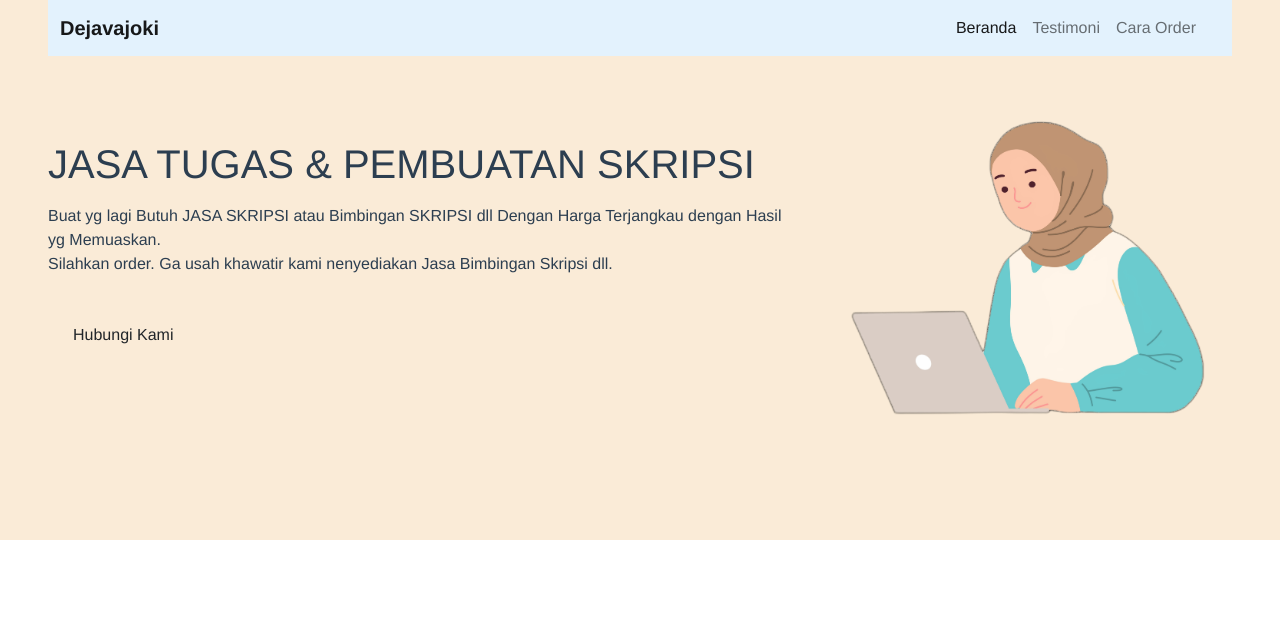
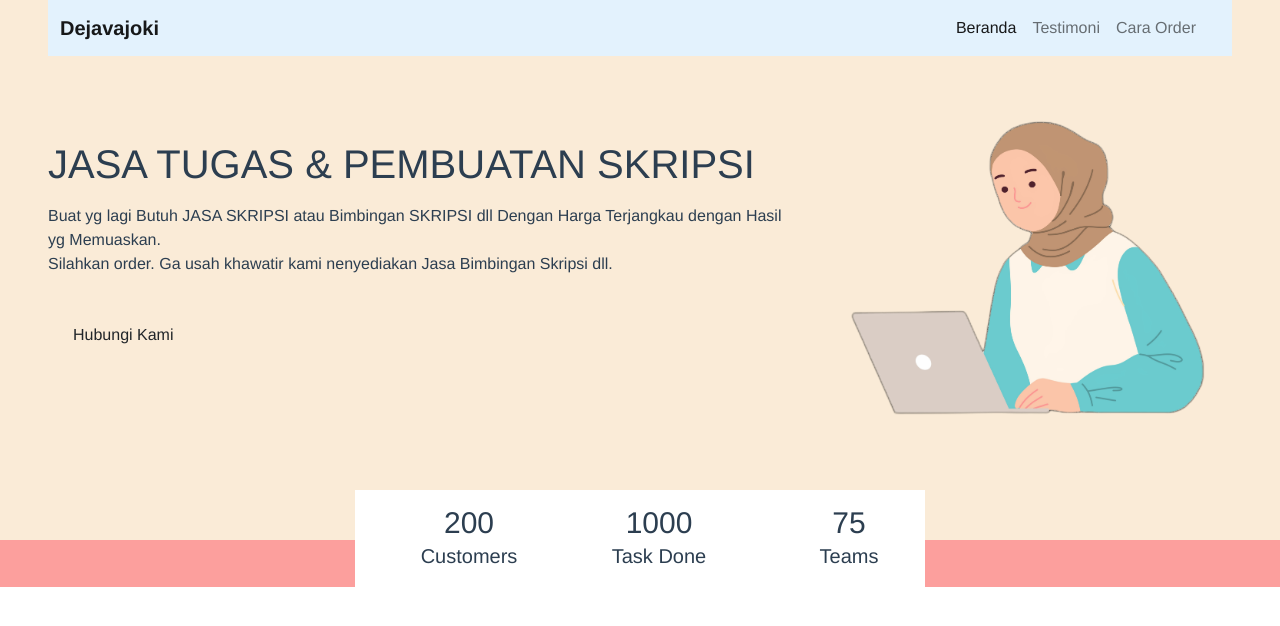
Before and after one commit to chelsafarah/dejava, a Vue app: page /#/ in a window 1280 px wide. Shown: the top 626 px of the page. Built offline with nearby package versions, Linux system fonts and the light colour scheme.

Commit message:
add statistic

```diff
--- /dev/null
+++ b/src/components/StatisticContent.vue
@@ -0,0 +1,47 @@
+<template>
+    <div class="container">
+        <section class="section-stats row justify-content-center" id="stats">
+            <div class="col-4 col-md-2 stats-detail">
+                <h2>200</h2>
+                <p>Customers</p>
+            </div>
+            <div class="col-4 col-md-2 stats-detail">
+                <h2>1000</h2>
+                <p>Task Done</p>
+            </div>
+            <div class="col-4 col-md-2 stats-detail">
+                <h2>75</h2>
+                <p>Teams</p>
+            </div>
+        </section>
+    </div>
+</template>
+
+<script>
+
+export default {
+  name: 'NavbarComponent',
+  components: {
+
+  },
+}
+</script>
+
+<style>
+    .section-stats {
+        margin-top: -50px;
+    }
+    .section-stats .stats-detail {
+        padding-top: 15px;
+        background-color: #fff;
+        padding-left: 50px;
+    }
+    .section-stats h2 {
+        font-size: 30px;
+        margin-bottom: 0;
+    }
+    .section-stats p {
+        font-size: 20px;
+        font-weight: lighter;
+    }
+</style>
--- a/src/views/HomeView.vue
+++ b/src/views/HomeView.vue
@@ -2,6 +2,7 @@
   <div class="home">
     <NavbarComponent />
     <HeaderComponent />
+    <StatisticContent />
   </div>
 </template>
 
@@ -9,12 +10,20 @@
 // @ is an alias to /src
 import NavbarComponent from '@/components/NavbarComponent.vue'
 import HeaderComponent from '@/components/HeaderComponent.vue'
+import StatisticContent from '@/components/StatisticContent.vue';
 
 export default {
   name: 'HomeView',
   components: {
     NavbarComponent,
-    HeaderComponent
+    HeaderComponent,
+    StatisticContent
   }
 }
 </script>
+
+<style>
+    .home {
+        background-color: #FC9F9D;
+    }
+</style>
```
